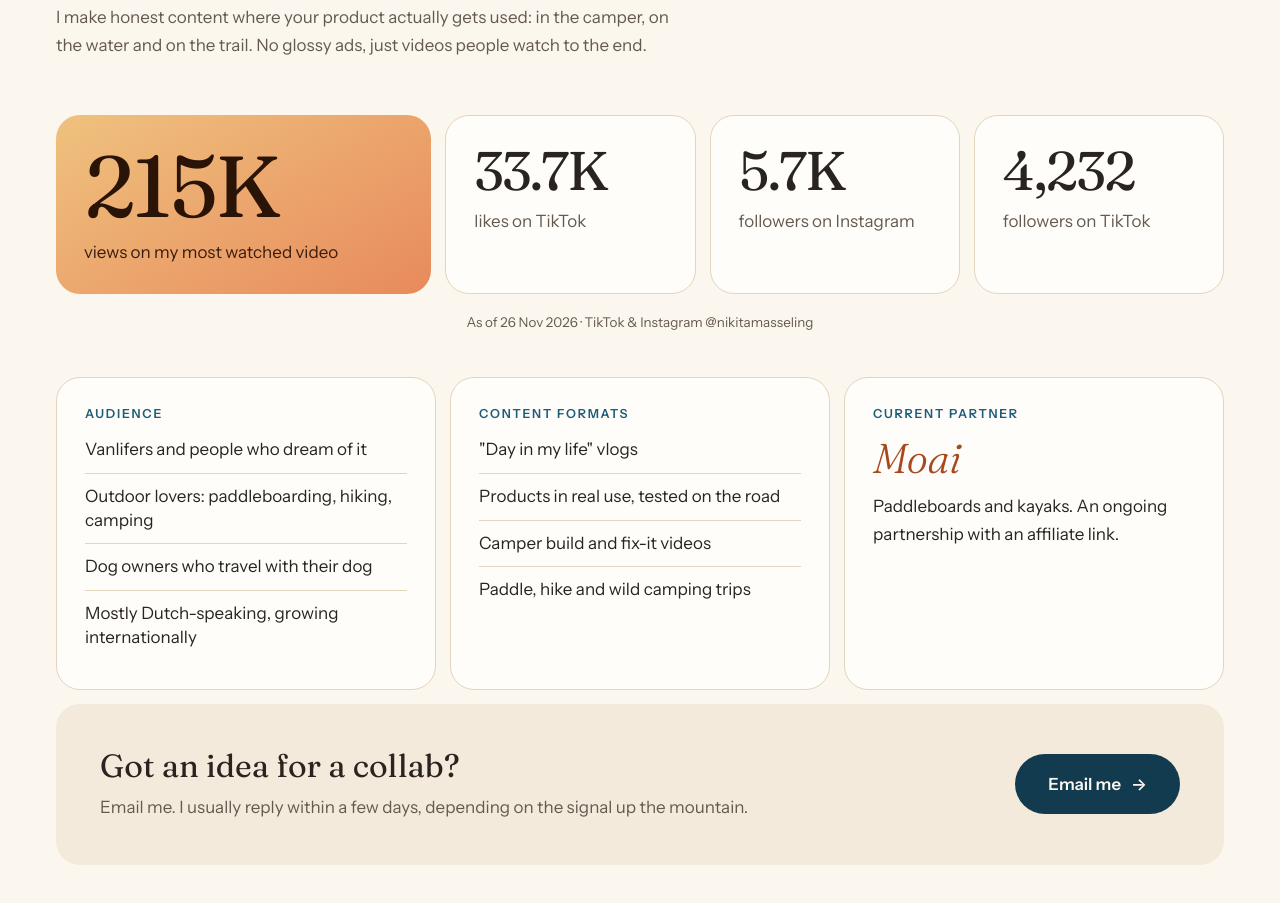
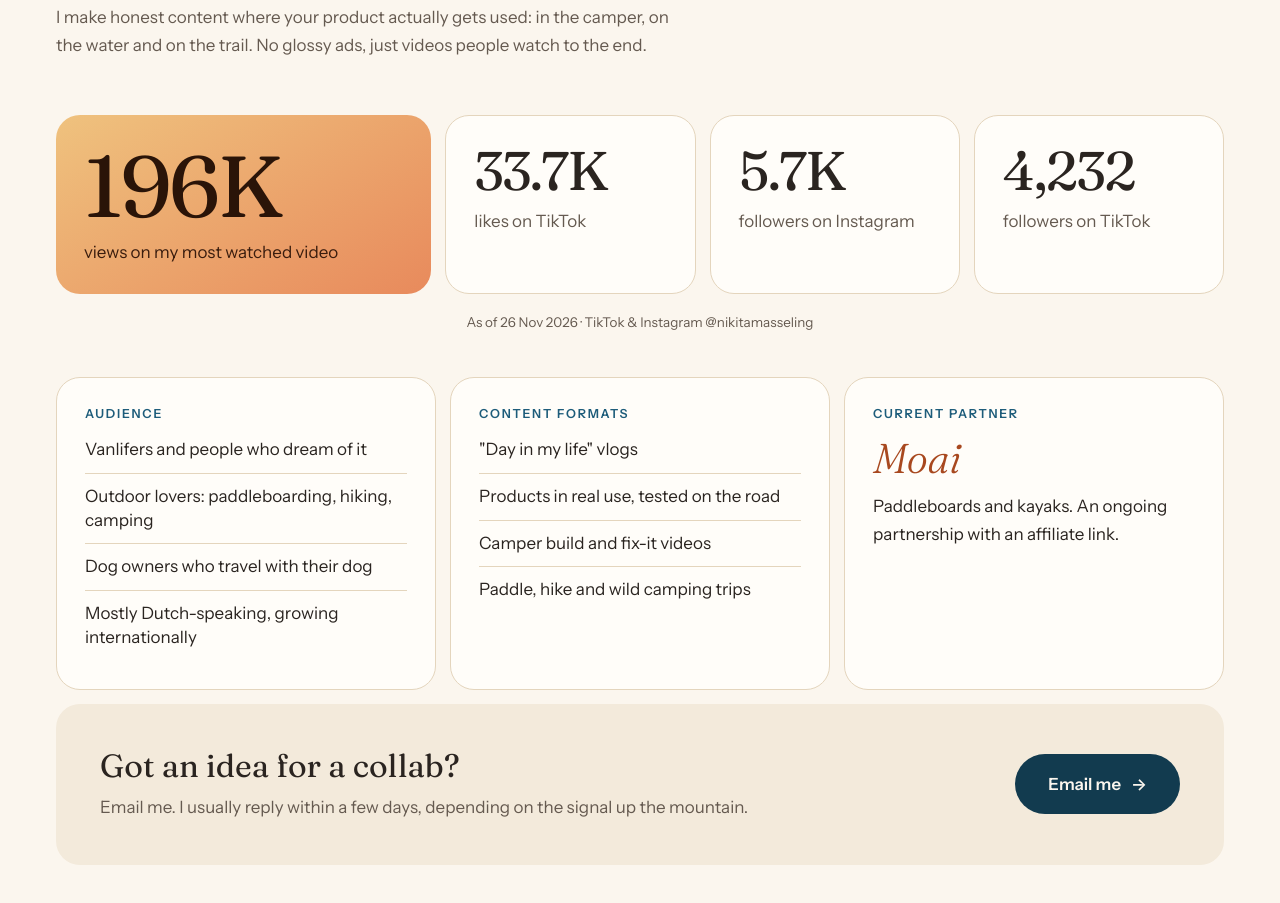
Before and after one commit to mielien-jewelry/nikitamasseling, a plain HTML site: page index.html in a window 1280 px wide. Shown: the part 4851-5754 px from the top of the page. Drawn offline with Linux system fonts and the light colour scheme.

Commit message:
Topvideo: klusdag 196K

```diff
--- a/config.js
+++ b/config.js
@@ -28,7 +28,7 @@ window.SITE = {
     followers: { nl: "4.232",       en: "4,232" },
     likes:     { nl: "33,7K",       en: "33.7K" },
     igFollowers: { nl: "5,7K",      en: "5.7K" },
-    topViews:  { nl: "215K",        en: "215K" }
+    topViews:  { nl: "196K",        en: "196K" }
   },
 
   /* --- 6. TikTok-video's ------------------------------------
--- a/index.html
+++ b/index.html
@@ -191,7 +191,7 @@
 
   <div class="stats reveal">
     <div class="stat stat--big">
-      <b data-stat="topViews">215K</b>
+      <b data-stat="topViews">196K</b>
       <span lang="nl">views op mijn best bekeken video</span><span lang="en">views on my most watched video</span>
     </div>
     <div class="stat">
```
